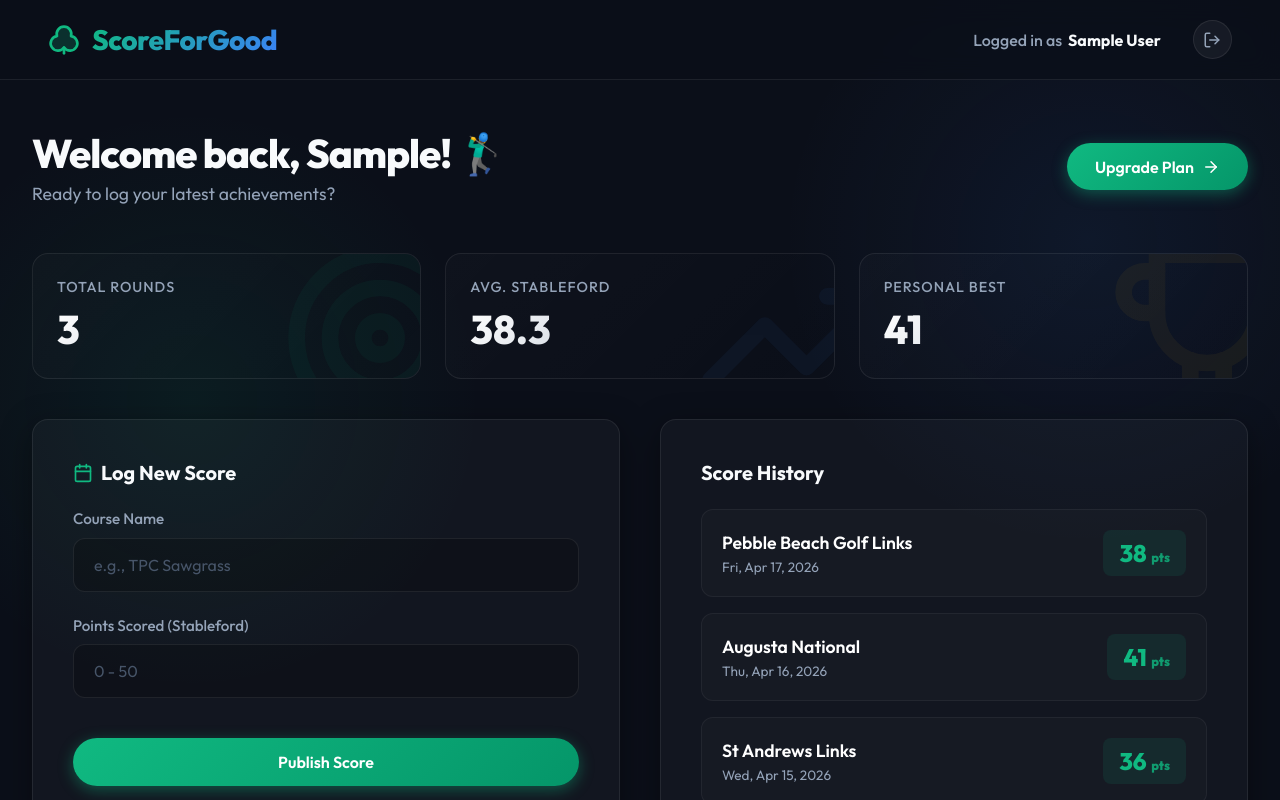
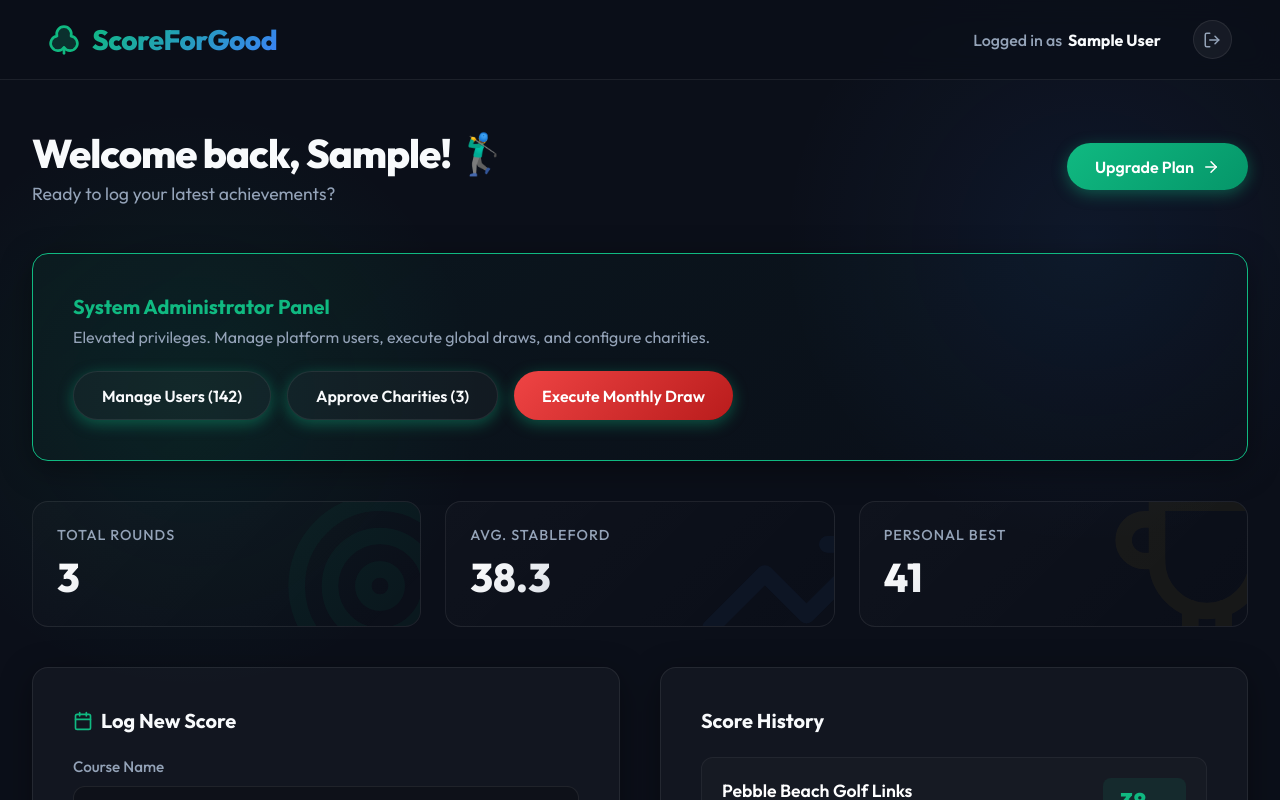
Before and after one commit to Neha-Sharmaaa/ScoreForGood, a React (Vite) app in the folder frontend/: page /dashboard in a window 1280 px wide. Shown: the top 800 px of the page. Built offline with nearby package versions, Linux system fonts and the light colour scheme; no server answers; sample sign-in values are in the browser's storage.

Commit message:
feat: add admin privilege panel and expandable draw details to dashboard with dynamic mock user roles

```diff
--- a/frontend/src/context/AuthContext.jsx
+++ b/frontend/src/context/AuthContext.jsx
@@ -25,10 +25,10 @@ export const AuthProvider = ({ children }) => {
     } catch (error) {
       console.warn("MongoDB is offline – falling back to mocked user!");
       const mockUser = {
-        _id: "123mock456",
-        name: "Demo User",
+        _id: email.includes("admin") ? "999admin" : "123mock456",
+        name: email.includes("admin") ? "System Admin" : "Demo Golfer",
         email: email,
-        role: "user",
+        role: email.includes("admin") ? "admin" : "user",
         subscriptionStatus: "active",
         token: "mock-token-xyz"
       };
--- a/frontend/src/pages/Dashboard.jsx
+++ b/frontend/src/pages/Dashboard.jsx
@@ -8,6 +8,7 @@ const Dashboard = () => {
   const [scores, setScores] = useState([]);
   const [newScore, setNewScore] = useState({ points: '', courseName: '' });
   const [isHovered, setIsHovered] = useState(false);
+  const [showDrawDetails, setShowDrawDetails] = useState(false);
 
   useEffect(() => {
     const fetchScores = async () => {
@@ -74,6 +75,23 @@ const Dashboard = () => {
            </button>
         )}
       </div>
+
+      {/* Admin Privilege Panel */}
+      {user?.role === 'admin' && (
+        <div className="card" style={{ marginBottom: '2.5rem', borderColor: 'var(--primary)', background: 'linear-gradient(145deg, rgba(16, 185, 129, 0.05) 0%, transparent 100%)' }}>
+          <h3 style={{ display: 'flex', alignItems: 'center', gap: '0.5rem', color: 'var(--primary)', fontSize: '1.25rem' }}>
+            System Administrator Panel
+          </h3>
+          <p style={{ color: 'var(--text-muted)', marginTop: '0.5rem', marginBottom: '1.5rem' }}>
+            Elevated privileges. Manage platform users, execute global draws, and configure charities.
+          </p>
+          <div style={{ display: 'flex', gap: '1rem', flexWrap: 'wrap' }}>
+            <button className="btn-primary" style={{ background: 'var(--bg-panel)', color: 'var(--text-main)', border: '1px solid var(--border-glass)' }}>Manage Users (142)</button>
+            <button className="btn-primary" style={{ background: 'var(--bg-panel)', color: 'var(--text-main)', border: '1px solid var(--border-glass)' }}>Approve Charities (3)</button>
+            <button className="btn-primary" style={{ background: 'linear-gradient(135deg, #ef4444, #b91c1c)' }}>Execute Monthly Draw</button>
+          </div>
+        </div>
+      )}
 
       {/* Analytics Row */}
       <div className="stats-row">
@@ -182,10 +200,38 @@ const Dashboard = () => {
             Portion of subscription is actively going to your default charity.
           </p>
         </div>
-        <button className="btn-primary" style={{ background: '#3b82f6', boxShadow: '0 4px 15px rgba(59, 130, 246, 0.4)' }}>
-          View Details
+        <button
+          className="btn-primary"
+          onClick={() => setShowDrawDetails(!showDrawDetails)}
+          style={{ background: '#3b82f6', boxShadow: '0 4px 15px rgba(59, 130, 246, 0.4)' }}
+        >
+          {showDrawDetails ? 'Hide Details' : 'View Details'}
         </button>
       </div>
+
+      {/* Expandable Draw Details Panel */}
+      {showDrawDetails && (
+        <div style={{ padding: '2rem', marginTop: '1rem', background: 'rgba(59, 130, 246, 0.05)', borderRadius: '16px', border: '1px solid rgba(59, 130, 246, 0.2)', animation: 'fadeIn 0.3s ease-out' }}>
+          <h4 style={{ color: '#3b82f6', marginBottom: '0.75rem', fontSize: '1.2rem' }}>🎉 Upcoming Draw Status</h4>
+          <p style={{ color: 'var(--text-muted)', marginBottom: '1.5rem', lineHeight: '1.6' }}>
+            The next monthly draw occurs on the last Friday of this month. By actively tracking {scores.length} rounds, you have successfully secured {scores.length} entries into the raffle pool! Good luck!
+          </p>
+          <div style={{ display: 'grid', gridTemplateColumns: 'repeat(auto-fit, minmax(200px, 1fr))', gap: '1rem', fontSize: '0.95rem' }}>
+             <div style={{ background: 'var(--bg-panel)', border: '1px solid var(--border-glass)', padding: '1rem', borderRadius: '12px' }}>
+               <strong style={{ display: 'block', color: 'var(--text-muted)', fontSize: '0.8rem', textTransform: 'uppercase', marginBottom: '0.25rem' }}>Prize Pool</strong>
+               <span style={{ fontSize: '1.1rem', color: '#fff', fontWeight: '600' }}>$500 Pro Shop Voucher</span>
+             </div>
+             <div style={{ background: 'var(--bg-panel)', border: '1px solid var(--border-glass)', padding: '1rem', borderRadius: '12px' }}>
+               <strong style={{ display: 'block', color: 'var(--text-muted)', fontSize: '0.8rem', textTransform: 'uppercase', marginBottom: '0.25rem' }}>Your Supported Charity</strong>
+               <span style={{ fontSize: '1.1rem', color: '#fff', fontWeight: '600' }}>Global Golf Foundation</span>
+             </div>
+             <div style={{ background: 'var(--bg-panel)', border: '1px solid var(--border-glass)', padding: '1rem', borderRadius: '12px' }}>
+               <strong style={{ display: 'block', color: 'var(--text-muted)', fontSize: '0.8rem', textTransform: 'uppercase', marginBottom: '0.25rem' }}>Win Probability</strong>
+               <span style={{ fontSize: '1.1rem', color: 'var(--primary)', fontWeight: '600' }}>High ({scores.length} Tickets)</span>
+             </div>
+          </div>
+        </div>
+      )}
 
     </div>
   );
```
